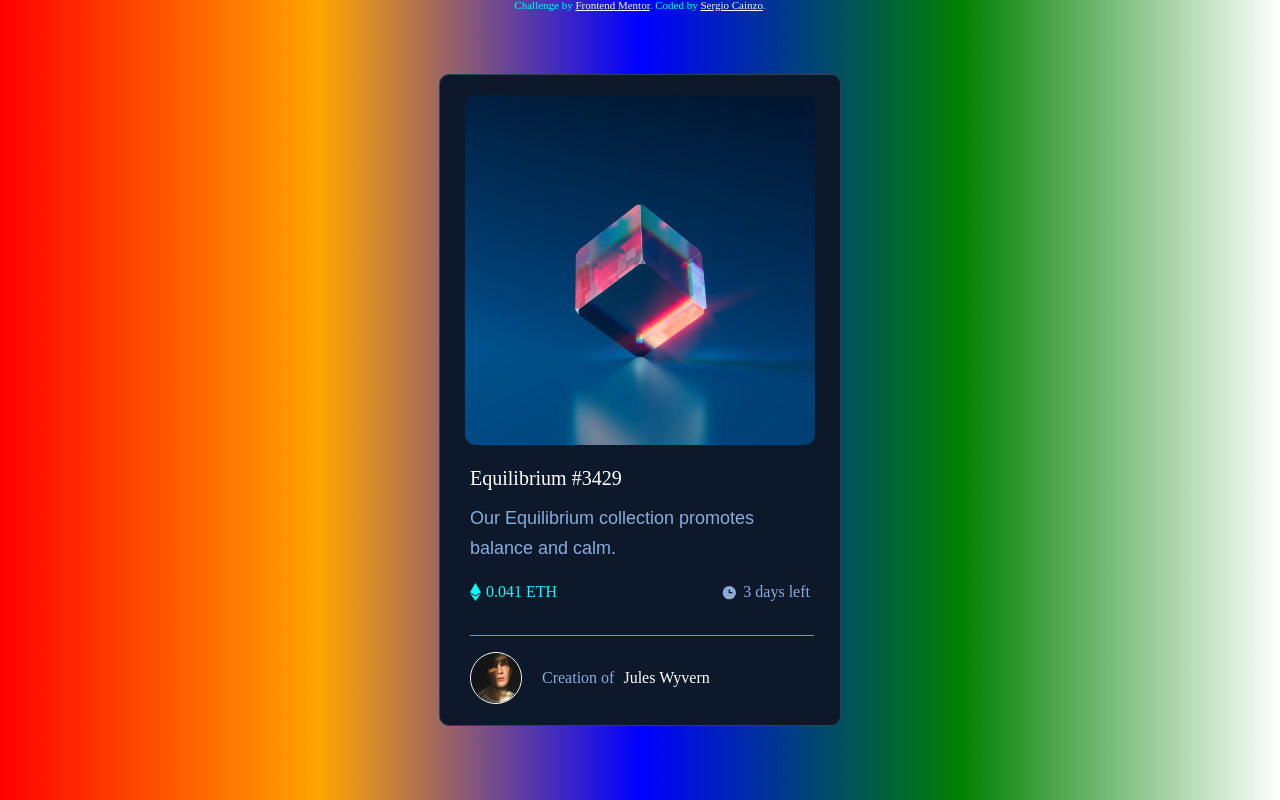
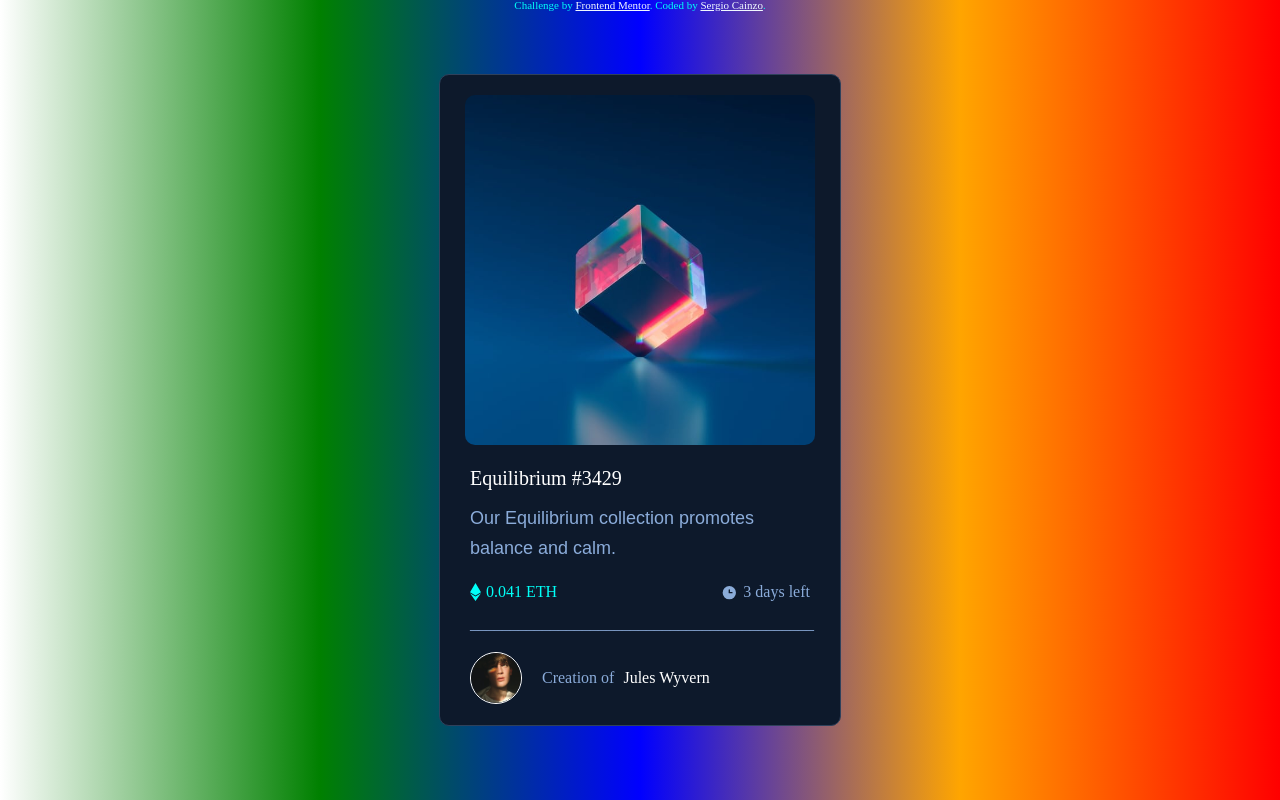
Before and after one commit to SergioCainzo/Equilibrium, a plain HTML site: page index.html in a window 1280 px wide. Drawn offline with Linux system fonts and the light colour scheme.

Commit message:
Update CSS Effects

```diff
--- a/css/style.css
+++ b/css/style.css
@@ -5,7 +5,7 @@
 @import url('https://fonts.googleapis.com/css2?family=Outfit:wght@400;700&display=swap');
 
 html {
-    background-image: linear-gradient(to left, white,green,blue,orange,red);
+    background-image: linear-gradient(to right, white,green,blue,orange,red);
 }
 
 .imagem_equilibrium {
@@ -81,7 +81,8 @@ html {
     width: auto;
     margin-left: 30px;
     margin-right: 30px;
-    margin-top: 20px;
+    margin-top: 15px;
+    margin-bottom: 5px;
 }
 
 /* Container Criador */
@@ -97,6 +98,9 @@ html {
     margin-left: 20px;
 }
 
+
+/* Criador do produto */
+
 .imagem_jules {
     width: 50px;
     border: 1px solid white;
@@ -108,3 +112,10 @@ html {
     text-decoration: none;
     margin-left: 5px;
 }
+
+/* Efeitos dos elementos */
+.referencia:hover,.titulo:hover {
+    color: hsl(178, 100%, 50%);
+    cursor: pointer;
+    font-weight: bolder;
+}
```
